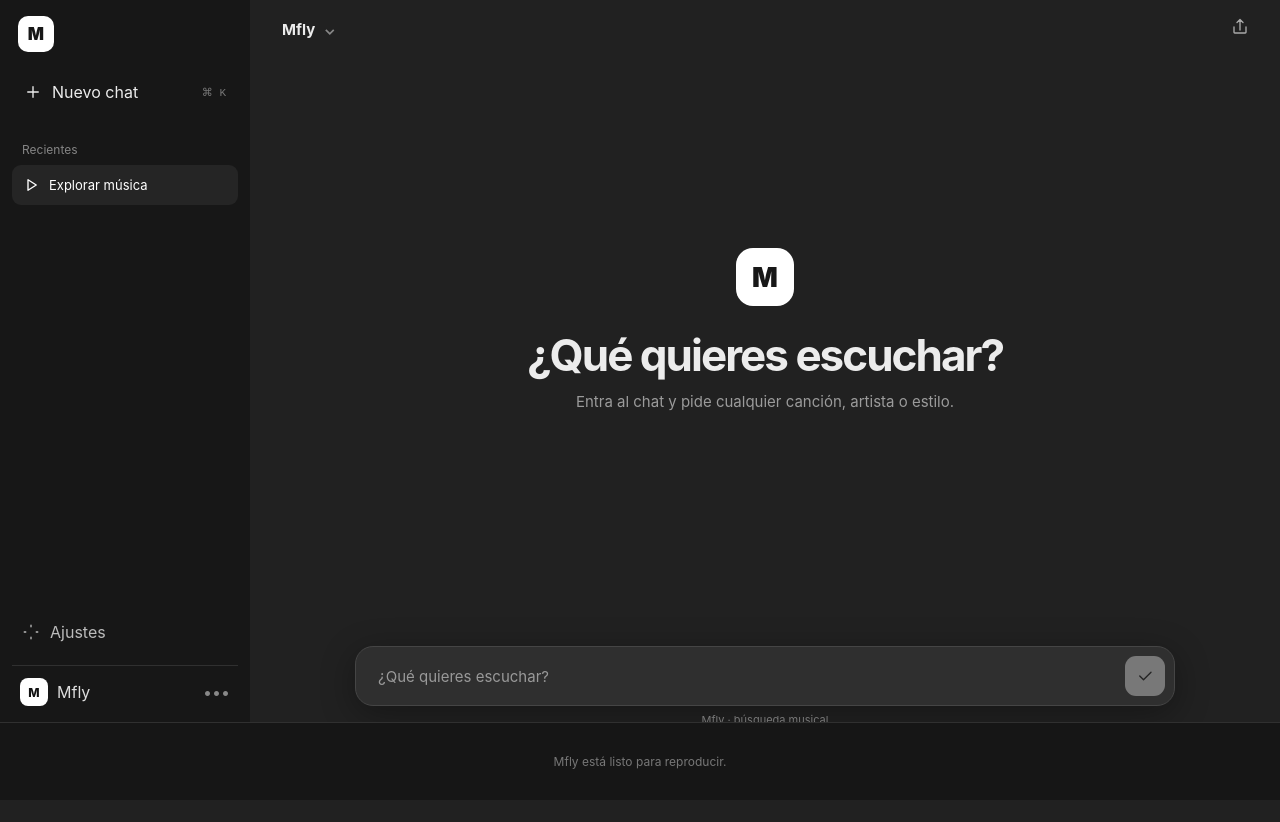
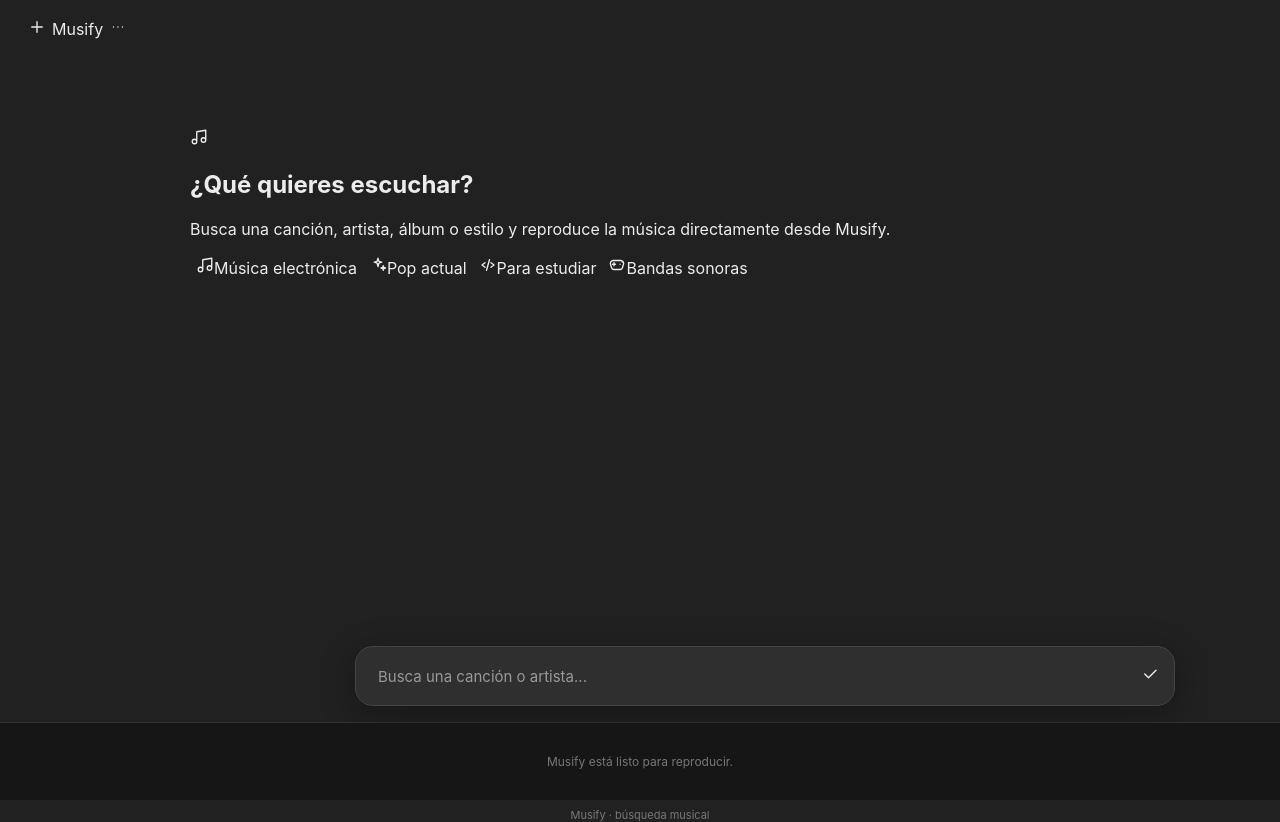
Before and after one commit to Daynighter/Musify, a Next.js app in the folder apps/web/: page / in a window 1280 px wide. Before the commit the page ends 800 px from the top, so only its background shows below. Built offline with nearby package versions, Linux system fonts and the light colour scheme.

Commit message:
Refresh Musify chat music frontend

```diff
--- a/apps/web/app/page.tsx
+++ b/apps/web/app/page.tsx
@@ -41,11 +41,15 @@
   play: "M8 5v14l11-7z",
   pause: "M8 6h3v12H8zM13 6h3v12h-3z",
   menu: "M4 6h16M4 12h16M4 18h16",
-  settings: "M12 3v2M12 19v2M3 12h2M19 12h2",
+  more: "M6 12h.01M12 12h.01M18 12h.01",
+  music: "M9 18V5l12-2v13M9 18a3 3 0 1 1-6 0 3 3 0 0 1 6 0Zm12-2a3 3 0 1 1-6 0 3 3 0 0 1 6 0Z",
   previous: "M6 6v12M18 6l-8 6 8 6z",
   next: "M18 6v12M6 6l8 6-8 6z",
   send: "M5 12l5 5L20 7",
-  share: "M4 12v7a1 1 0 0 0 1 1h14a1 1 0 0 0 1-1v-7M16 6l-4-4-4 4M12 2v14",
+  search: "m21 21-4.35-4.35M19 11a8 8 0 1 1-16 0 8 8 0 0 1 16 0",
+  gamepad: "M6 11h4m-2-2v4m8-2h.01M19 8h.01M7.8 18h8.4a3 3 0 0 0 2.85-2.06l1.35-4.05A4 4 0 0 0 16.6 6H7.4a4 4 0 0 0-3.8 5.89l1.35 4.05A3 3 0 0 0 7.8 18Z",
+  sparkles: "m12 3-1.2 4.1L7 8.3l3.8 1.2L12 14l1.2-4.5L17 8.3l-3.8-1.2L12 3Zm7 10-.7 2.3L16 16l2.3.7L19 19l.7-2.3L22 16l-2.3-.7L19 13Z",
+  code: "m8 9-4 3 4 3M16 9l4 3-4 3M14 5l-4 14",
 };
 
 function Icon({ path }: { path: string }) {
@@ -72,64 +76,31 @@
   playing: boolean;
   onPlay: () => void;
 }) {
-  const artwork = item.artwork || `https://i.ytimg.com/vi/${item.videoId}/maxresdefault.jpg`;
+  const artwork =
+    item.artwork ||
+    `https://i.ytimg.com/vi/${encodeURIComponent(item.videoId)}/hqdefault.jpg`;
 
   return (
-    <article className={`musicCard ${playing ? "isPlaying" : ""}`} onClick={onPlay}>
+    <article className={`musicCard ${playing ? "isPlaying" : ""}`}>
+      <button
+        type="button"
+        className="artworkButton"
+        aria-label={`${playing ? "Pausar" : "Reproducir"} ${item.title}`}
+        onClick={onPlay}
+      >
         <div className="artwork">
           <img src={artwork} alt="" loading="lazy" />
-        <button
-          type="button"
-          aria-label={playing ? "Pausar" : "Reproducir"}
-          onClick={(event) => {
-            event.stopPropagation();
-            onPlay();
-          }}
-        >
+          <span className="playButton">
             <Icon path={playing ? ICONS.pause : ICONS.play} />
+          </span>
+        </div>
       </button>
-      </div>
       <div className="cardMeta">
         <b title={item.title}>{item.title}</b>
         <span title={item.artist}>{item.artist}</span>
         {item.album && <small title={item.album}>{item.album}</small>}
       </div>
     </article>
-  );
-}
-
-function Sidebar({ recent, onReset }: { recent: string; onReset: () => void }) {
-  return (
-    <aside className="sidebar">
-      <div className="sidebarTop">
-        <button className="brandButton" aria-label="Mfly">M</button>
-        <button className="newChat" onClick={onReset}>
-          <Icon path={ICONS.plus} />
-          <span>Nuevo chat</span>
-          <kbd>⌘ K</kbd>
-        </button>
-      </div>
-
-      <div className="sideSection">
-        <span className="sideLabel">Recientes</span>
-        <button className="historyItem active" onClick={onReset}>
-          <Icon path={ICONS.play} />
-          <span>{recent || "Explorar música"}</span>
-        </button>
-      </div>
-
-      <div className="sidebarBottom">
-        <button className="sideLink">
-          <Icon path={ICONS.settings} />
-          <span>Ajustes</span>
-        </button>
-        <button className="profile">
-          <span className="avatar">M</span>
-          <span>Mfly</span>
-          <span>•••</span>
-        </button>
-      </div>
-    </aside>
   );
 }
 
@@ -155,12 +126,16 @@
   return (
     <footer className={`playerBar ${current ? "hasTrack" : ""}`}>
       {!current ? (
-        <div className="playerEmpty">Mfly está listo para reproducir.</div>
+        <div className="playerEmpty">Musify está listo para reproducir.</div>
       ) : (
         <>
           <div className="now">
             <div className="mini">
-              {current.artwork ? <img src={current.artwork} alt="" /> : current.title[0]}
+              {current.artwork ? (
+                <img src={current.artwork} alt="" />
+              ) : (
+                <Icon path={ICONS.music} />
+              )}
             </div>
             <div className="nowText">
               <b title={current.title}>{current.title}</b>
@@ -194,7 +169,12 @@
                 aria-label="Progreso"
                 onClick={(event) => {
                   const rect = event.currentTarget.getBoundingClientRect();
-                  onSeek(Math.min(1, Math.max(0, (event.clientX - rect.left) / rect.width)));
+                  onSeek(
+                    Math.min(
+                      1,
+                      Math.max(0, (event.clientX - rect.left) / rect.width),
+                    ),
+                  );
                 }}
               >
                 <i style={{ width: `${progress * 100}%` }} />
@@ -222,25 +202,36 @@
   const searchAbort = useRef<AbortController | null>(null);
 
   const currentIndex = useMemo(
-    () => (current ? queue.findIndex((item) => item.videoId === current.videoId) : -1),
+    () =>
+      current
+        ? queue.findIndex((item) => item.videoId === current.videoId)
+        : -1,
     [current, queue],
   );
 
-  const playResult = useCallback((item: MusicResult, source: MusicResult[] = results) => {
+  const playResult = useCallback(
+    (item: MusicResult, source: MusicResult[] = results) => {
       setQueue(source);
       setCurrent(item);
       setPlaying(true);
+      setProgress(0);
+      setDuration(0);
 
       if (player.current) {
         player.current.loadVideoById(item.videoId);
         player.current.playVideo();
       }
-  }, [results]);
+    },
+    [results],
+  );
 
-  const playIndex = useCallback((index: number) => {
+  const playIndex = useCallback(
+    (index: number) => {
       if (!queue.length) return;
       playResult(queue[(index + queue.length) % queue.length], queue);
-  }, [playResult, queue]);
+    },
+    [playResult, queue],
+  );
 
   const next = useCallback(() => {
     if (currentIndex >= 0) playIndex(currentIndex + 1);
@@ -256,7 +247,7 @@
     const initPlayer = () => {
       if (!win.YT?.Player || player.current) return;
 
-      player.current = new win.YT.Player("mfly-youtube-player", {
+      player.current = new win.YT.Player("musify-youtube-player", {
         width: "1",
         height: "1",
         playerVars: {
@@ -267,15 +258,11 @@
           origin: window.location.origin,
         },
         events: {
-          onReady: () => {
-            if (current) player.current?.loadVideoById(current.videoId);
-          },
+          onReady: () => undefined,
           onStateChange: (event: { data: number; target: YouTubePlayer }) => {
-            const state = event.data;
-            setPlaying(state === win.YT?.PlayerState.PLAYING);
+            setPlaying(event.data === win.YT?.PlayerState.PLAYING);
             setDuration(event.target.getDuration?.() || 0);
           },
-          onAutoplayBlocked: () => setPlaying(false),
           onError: () => setPlaying(false),
         },
       });
@@ -304,13 +291,11 @@
         win.onYouTubeIframeAPIReady = previousReady;
       }
     };
-  }, [current]);
+  }, []);
 
   useEffect(() => {
     if (!current || !player.current) return;
     player.current.loadVideoById(current.videoId);
-    setProgress(0);
-    setDuration(0);
   }, [current]);
 
   useEffect(() => {
@@ -334,7 +319,6 @@
     const handleShortcut = (event: KeyboardEvent) => {
       if ((event.metaKey || event.ctrlKey) && event.key.toLowerCase() === "k") {
         event.preventDefault();
-        setQuery("");
         document.querySelector<HTMLInputElement>(".composer input")?.focus();
       }
     };
@@ -343,54 +327,57 @@
     return () => window.removeEventListener("keydown", handleShortcut);
   }, []);
 
-  async function search() {
-    const text = query.trim();
-    if (!text || searching) return;
+  async function search(text = query) {
+    const cleanQuery = text.trim();
+    if (!cleanQuery || searching) return;
 
     searchAbort.current?.abort();
     const controller = new AbortController();
     searchAbort.current = controller;
 
-    const userMessage: Message = {
-      id: crypto.randomUUID(),
-      role: "user",
-      text,
-    };
-
-    setChat((messages) => [...messages, userMessage]);
+    setChat((messages) => [
+      ...messages,
+      { id: crypto.randomUUID(), role: "user", text: cleanQuery },
+    ]);
     setQuery("");
     setSearching(true);
 
     try {
-      const response = await fetch(`/api/music/search?q=${encodeURIComponent(text)}`, {
+      const response = await fetch(
+        `/api/music/search?q=${encodeURIComponent(cleanQuery)}`,
+        {
           signal: controller.signal,
           headers: { Accept: "application/json" },
-      });
+        },
+      );
 
-      if (!response.ok) throw new Error(`Search failed: ${response.status}`);
+      if (!response.ok) {
+        throw new Error(`Search failed: ${response.status}`);
+      }
 
-      const data: { items?: MusicResult[]; error?: string } = await response.json();
+      const data: { items?: MusicResult[]; error?: string } =
+        await response.json();
       const items = Array.isArray(data.items) ? data.items : [];
 
       setResults(items);
-
-      const assistantMessage: Message = {
-        id: crypto.randomUUID(),
-        role: "assistant",
-        text: data.error || !items.length
-          ? "No encontré esa canción. Prueba con el título y el artista."
-          : "Encontré estas canciones. Reproduciendo la primera.",
-      };
-
-      setChat((messages) => [...messages, assistantMessage]);
-
-      if (items.length) {
       setQueue(items);
       setCurrent(null);
       setPlaying(false);
       setProgress(0);
       setDuration(0);
-      }
+
+      setChat((messages) => [
+        ...messages,
+        {
+          id: crypto.randomUUID(),
+          role: "assistant",
+          text: data.error
+            ? "No pude buscar música ahora mismo."
+            : items.length
+              ? `Resultados para “${cleanQuery}”`
+              : "No encontré canciones para esa búsqueda.",
+        },
+      ]);
     } catch (error) {
       if (error instanceof DOMException && error.name === "AbortError") return;
 
@@ -410,18 +397,6 @@
     }
   }
 
-  function togglePlayback() {
-    if (!player.current) return;
-
-    if (playing) {
-      player.current.pauseVideo();
-      setPlaying(false);
-    } else {
-      player.current.playVideo();
-      setPlaying(true);
-    }
-  }
-
   function reset() {
     searchAbort.current?.abort();
     player.current?.stopVideo?.();
@@ -436,64 +411,162 @@
     setSearching(false);
   }
 
+  function togglePlayback() {
+    if (!player.current || !current) return;
+
+    if (playing) {
+      player.current.pauseVideo();
+      setPlaying(false);
+    } else {
+      player.current.playVideo();
+      setPlaying(true);
+    }
+  }
+
   return (
-    <main className="app">
-      <Sidebar recent={chat.find((message) => message.role === "user")?.text ?? ""} onReset={reset} />
+    <div className="app">
+      <header className="topbar">
+        <div className="topbarSide">
+          <button
+            className="iconButton"
+            type="button"
+            onClick={reset}
+            aria-label="Nuevo chat"
+            title="Nuevo chat"
+          >
+            <Icon path={ICONS.plus} />
+          </button>
+        </div>
 
-      <section className="main">
-        <header className="topbar">
-          <button className="mobileMenu" aria-label="Menú">
-            <Icon path={ICONS.menu} />
+        <div className="brand">Musify</div>
+
+        <div className="topbarSide right">
+          <button
+            className="iconButton"
+            type="button"
+            onClick={reset}
+            aria-label="Limpiar chat"
+            title="Limpiar chat"
+          >
+            <Icon path={ICONS.more} />
           </button>
-          <button className="modelPicker">Mfly <span>⌄</span></button>
-          <button className="topAction" aria-label="Compartir">
-            <Icon path={ICONS.share} />
-          </button>
+        </div>
       </header>
 
-        <section className={`chat ${chat.length ? "hasMessages" : ""}`}>
+      <main>
+        <section className="chat">
           {!chat.length ? (
-            <div className="welcome">
-              <div className="welcomeLogo">M</div>
+            <div className="emptyState">
+              <div className="emptyIcon">
+                <Icon path={ICONS.music} />
+              </div>
+
               <h1>¿Qué quieres escuchar?</h1>
-              <p>Entra al chat y pide cualquier canción, artista o estilo.</p>
+
+              <p>
+                Busca una canción, artista, álbum o estilo y reproduce la música
+                directamente desde Musify.
+              </p>
+
+              <div className="quickActions">
+                <button
+                  className="quickAction"
+                  type="button"
+                  onClick={() => void search("Música electrónica")}
+                >
+                  <Icon path={ICONS.music} />
+                  <span>Música electrónica</span>
+                </button>
+
+                <button
+                  className="quickAction"
+                  type="button"
+                  onClick={() => void search("Pop actual")}
+                >
+                  <Icon path={ICONS.sparkles} />
+                  <span>Pop actual</span>
+                </button>
+
+                <button
+                  className="quickAction"
+                  type="button"
+                  onClick={() => void search("Música para estudiar")}
+                >
+                  <Icon path={ICONS.code} />
+                  <span>Para estudiar</span>
+                </button>
+
+                <button
+                  className="quickAction"
+                  type="button"
+                  onClick={() => void search("Bandas sonoras")}
+                >
+                  <Icon path={ICONS.gamepad} />
+                  <span>Bandas sonoras</span>
+                </button>
+              </div>
             </div>
           ) : (
-            <div className="conversation">
-              {chat.map((message) => (
-                <div className={`message ${message.role}`} key={message.id}>
-                  {message.role === "assistant" && <div className="assistantAvatar">M</div>}
-                  <div className="messageBody">
-                    <div className="messageText">{message.text}</div>
+            <div className="messages">
+              {chat.map((message, index) => (
+                <div
+                  className={`message ${message.role}`}
+                  key={message.id}
+                >
+                  {message.role === "user" ? (
+                    <div className="userBubble">{message.text}</div>
+                  ) : (
+                    <div className="assistant">
+                      <div className="assistantLabel">
+                        <span className="assistantMark">
+                          <Icon path={ICONS.music} />
+                        </span>
+                        <span>Musify</span>
+                      </div>
 
-                    {message.role === "assistant" && message.id === chat[chat.length - 1]?.id && results.length > 0 && (
-                      <div className="resultGrid">
+                      <div className="assistantText">{message.text}</div>
+
+                      {index === chat.length - 1 && results.length > 0 && (
+                        <div className="resultsGrid">
                           {results.map((item) => (
                             <ResultCard
                               key={item.videoId}
                               item={item}
-                            playing={current?.videoId === item.videoId && playing}
+                              playing={
+                                current?.videoId === item.videoId && playing
+                              }
                               onPlay={() => playResult(item)}
                             />
                           ))}
                         </div>
                       )}
                     </div>
+                  )}
                 </div>
               ))}
 
               {searching && (
                 <div className="message assistant">
-                  <div className="assistantAvatar">M</div>
-                  <div className="thinking" aria-label="Buscando">
-                    <i /><i /><i />
+                  <div className="assistantLabel">
+                    <span className="assistantMark">
+                      <Icon path={ICONS.music} />
+                    </span>
+                    <span>Buscando música</span>
+                  </div>
+                  <div className="loading">
+                    <i />
+                    <i />
+                    <i />
                   </div>
                 </div>
               )}
             </div>
           )}
         </section>
+      </main>
 
+      <div className="composerArea">
+        <div className="composerWrap">
           <form
             className="composer"
             onSubmit={(event) => {
@@ -505,17 +578,31 @@
               autoFocus
               value={query}
               onChange={(event) => setQuery(event.target.value)}
-            placeholder="¿Qué quieres escuchar?"
+              placeholder="Busca una canción o artista..."
               aria-label="Buscar música"
             />
-          <button type="submit" className="send" disabled={searching || !query.trim()} aria-label="Enviar">
+
+            <button
+              className="sendButton"
+              type="submit"
+              aria-label="Buscar"
+              disabled={searching || !query.trim()}
+            >
               <Icon path={ICONS.send} />
             </button>
-          <div className="composerHint">Mfly · búsqueda musical</div>
           </form>
-      </section>
 
-      <div id="mfly-youtube-player" className="youtubePlayer" aria-hidden="true" />
+          <div className="composerHint">
+            Musify · búsqueda musical
+          </div>
+        </div>
+      </div>
+
+      <div
+        id="musify-youtube-player"
+        className="youtubePlayer"
+        aria-hidden="true"
+      />
 
       <PlayerBar
         current={current}
@@ -532,6 +619,6 @@
           }
         }}
       />
-    </main>
+    </div>
   );
 }
```
Lines whose indentation alone changed are shown as unchanged.
